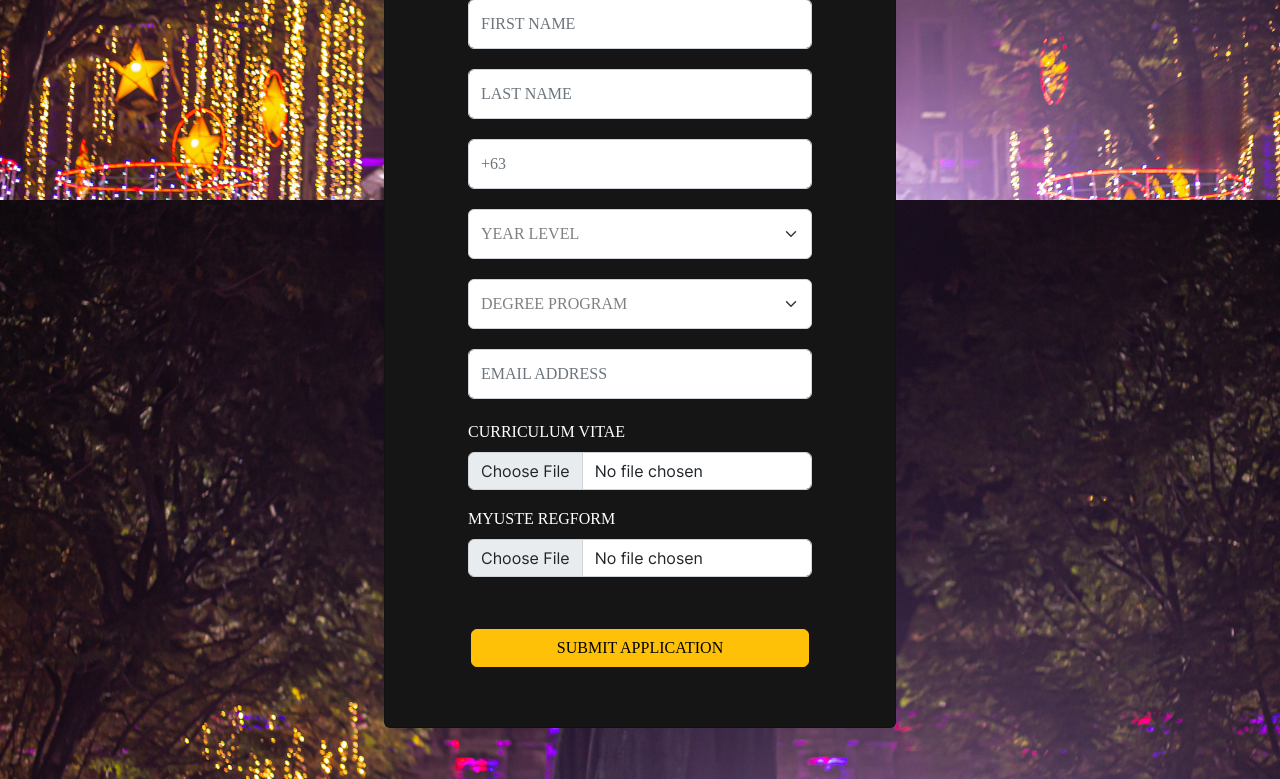
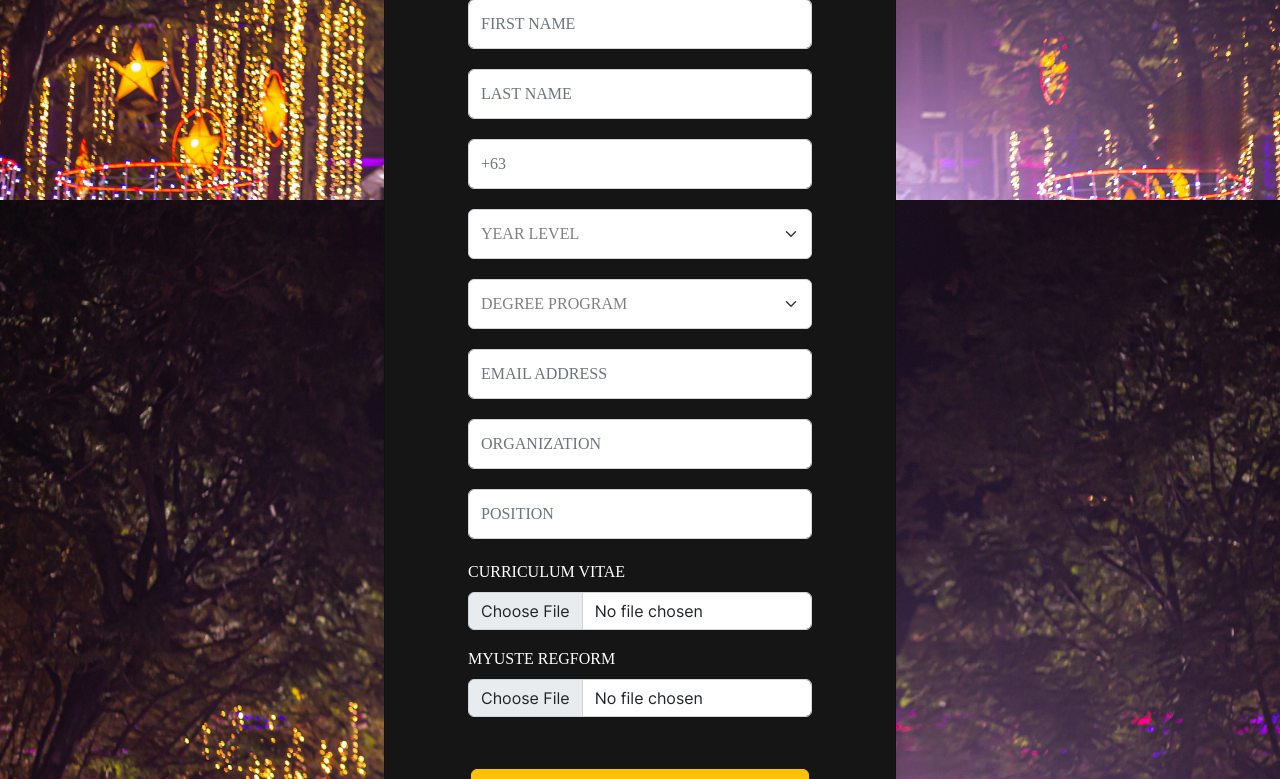
Before and after one commit to JuliaMelle/3ITE_Group7, a PHP site: page /aform.php in a window 1280 px wide. Shown: the part 588-1367 px from the top of the page. Run offline with PHP 8.4, Linux system fonts and the light colour scheme; some web fonts are replaced.

Commit message:
ADDED input
08-31 ADDED input

```diff
--- a/frontend/aform.php
+++ b/frontend/aform.php
@@ -70,6 +70,8 @@
                     </select>
 
                     <input class="form-control margin_forms font_bold" type="text" placeholder="EMAIL ADDRESS" aria-label="default input example" name="email" required>
+                    <input class="form-control margin_forms font_bold" type="text" placeholder="ORGANIZATION" aria-label="default input example" name="org" required>
+                    <input class="form-control margin_forms font_bold" type="text" placeholder="POSITION" aria-label="default input example" name="position" required>
                     <div class="mb-3">
                         <label for="formFile" class="form-label text_left font_bold">CURRICULUM VITAE</label>
                         <input class="form-control" type="file" id="formFile" name="image"></input>
```
